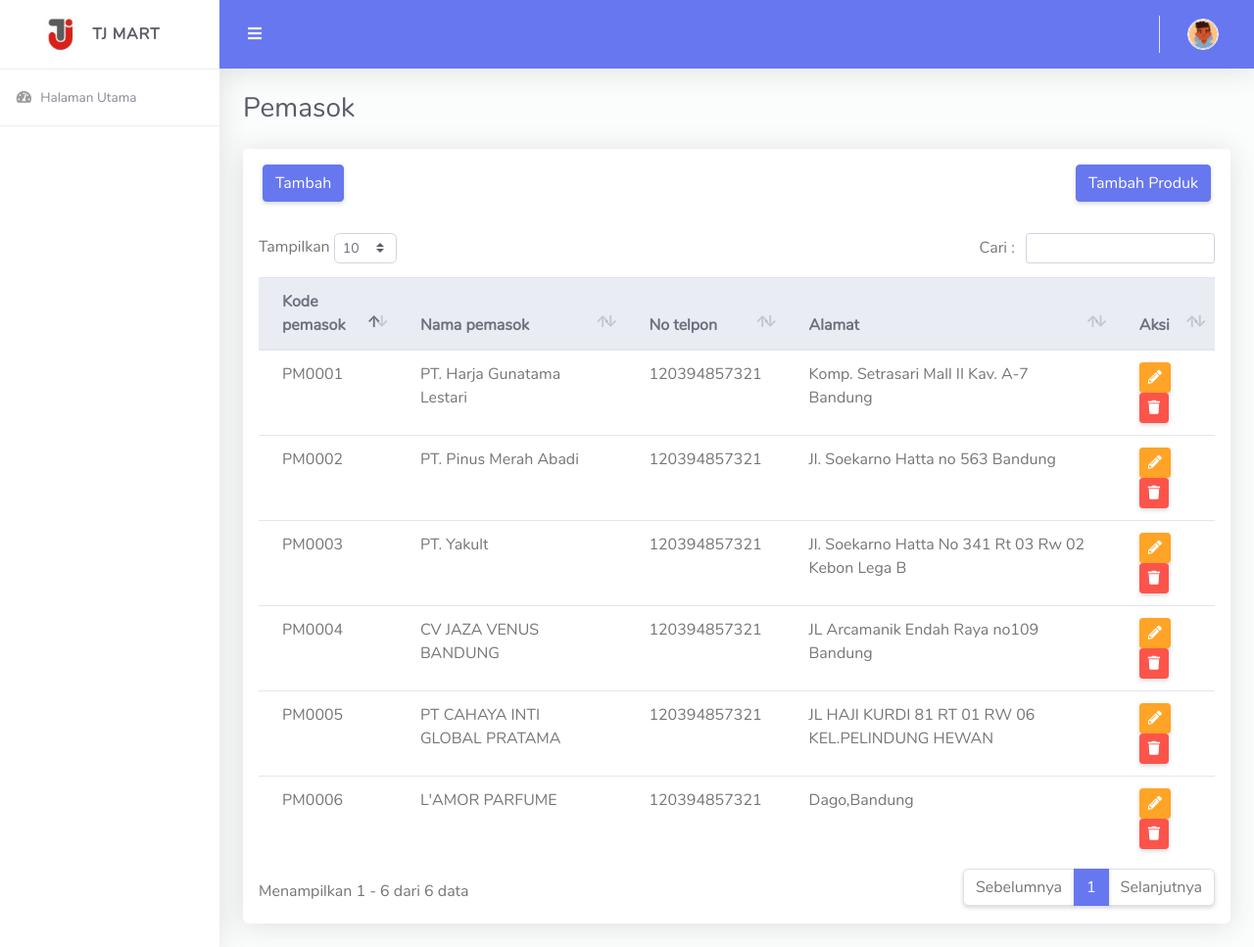
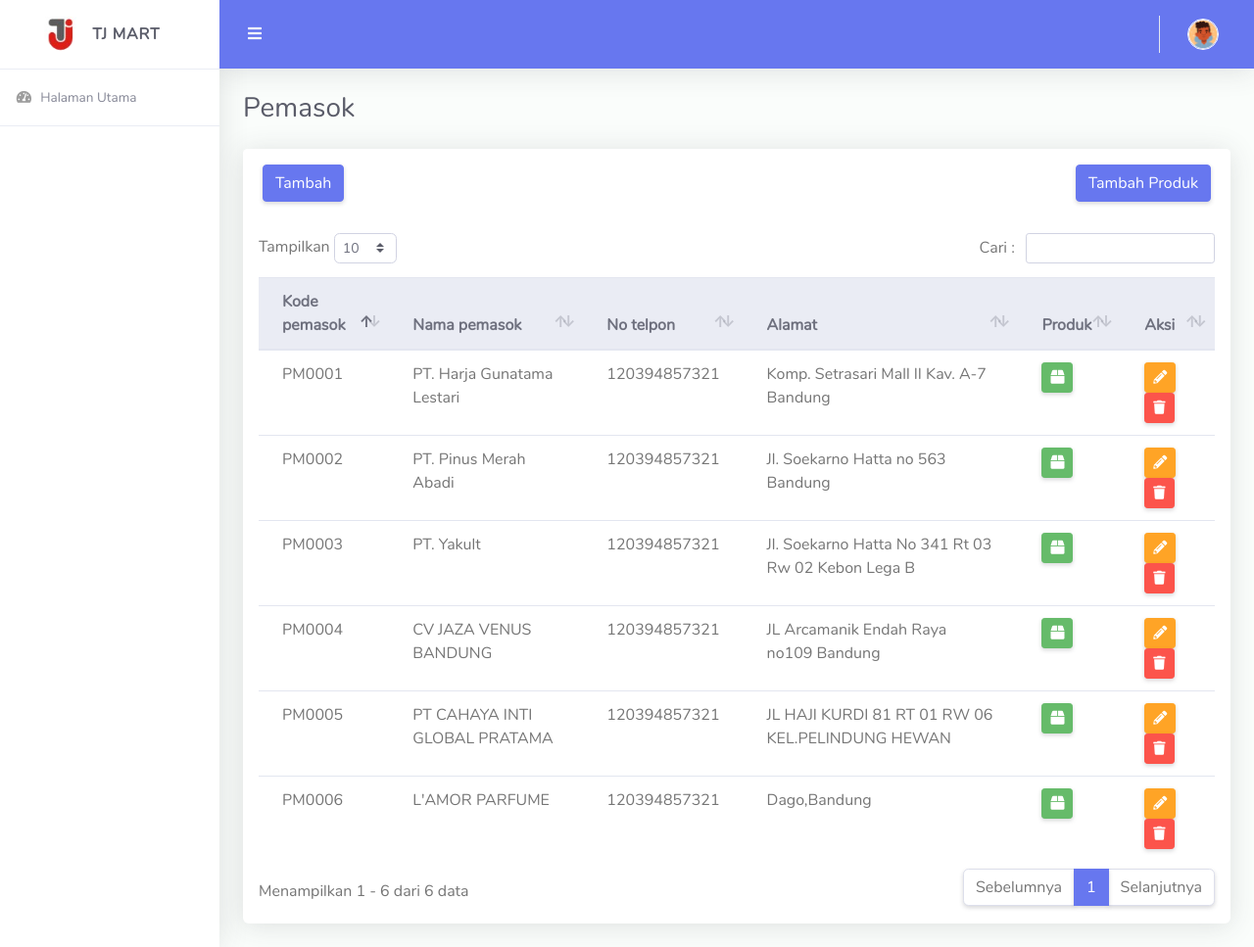
Before and after one commit to Rifa2906/Tj_mart, a CodeIgniter app: page /Tj_mart/index.php/pemasok/index in a window 1280 px wide. Shown: the whole page at 98% size. Run offline with CodeIgniter, Linux system fonts and the light colour scheme; data comes from the database, SQL or seed files in the repository.

Commit message:
commit terbaru

```diff
--- a/application/controllers/Autentikasi.php
+++ b/application/controllers/Autentikasi.php
@@ -65,8 +65,4 @@ class Autentikasi extends CI_Controller
         $this->session->unset_userdata('nama');
         redirect('Autentikasi');
     }
-
-    public function sendEmail()
-    {
-    }
 }
--- a/application/controllers/Pemasok.php
+++ b/application/controllers/Pemasok.php
@@ -119,4 +119,13 @@ class Pemasok extends CI_Controller
         $this->db->where('id_pemasok', $id_pemasok);
         $this->db->delete('tb_pemasok');
     }
+
+    public function tampil_produk()
+    {
+        $id_pemasok = $this->input->post('id_pemasok');
+        $produk = $this->db->query("SELECT * FROM tb_produk WHERE id_pemasok = $id_pemasok")->result_array();
+
+
+        echo json_encode($produk);
+    }
 }
--- a/application/views/Pemasok/index.php
+++ b/application/views/Pemasok/index.php
@@ -22,6 +22,7 @@
                                   <th>Nama pemasok</th>
                                   <th>No telpon</th>
                                   <th>Alamat</th>
+                                  <th>Produk</th>
                                   <th>Aksi</th>
                               </tr>
                           </thead>
@@ -34,19 +35,19 @@
                                       <td><?= $value['no_telpon']; ?></td>
                                       <td><?= $value['alamat']; ?></td>
                                       <td>
-                                          <!-- <a data-toggle="tooltip" data-placement="top" title="Ubah"> -->
-                                          <button data-toggle="modal" data-target="#Modal_pemasok_edit" id="#exampleModal" onclick="ambil_id(<?= $value['id_pemasok'] ?>)" class="btn btn-warning btn-sm">
+
+                                          <button data-toggle="modal" data-target="#Modal_produk" id="#exampleModal" onclick="tampil_produk(<?= $value['id_pemasok'] ?>)" class="btn btn-success btn-sm"><i data-toggle="tooltip" data-placement="top" title="Produk" class="fas fa-box"></i></button>
+
+                                      </td>
+                                      <td>
+                                          <button data-toggle="tooltip" data-placement="top" title="Ubah" data-toggle="modal" data-target="#Modal_pemasok_edit" id="#exampleModal" onclick="ambil_id(<?= $value['id_pemasok'] ?>)" class="btn btn-warning btn-sm">
                                               <i class="fas fa-pencil-alt"></i>
                                           </button>
-                                          <!-- </a> -->
 
-                                          <!-- <a data-toggle="tooltip" data-placement="top" title="Hapus"> -->
 
-                                          <button class="btn btn-danger btn-sm" onclick="hapus(<?= $value['id_pemasok'] ?>)">
+                                          <button data-toggle="tooltip" data-placement="top" title="Hapus" class="btn btn-danger btn-sm" onclick="hapus(<?= $value['id_pemasok'] ?>)">
                                               <i class="fas fa-trash"></i>
                                           </button>
-
-                                          <!-- </a> -->
                                       </td>
                                   </tr>
 
@@ -63,6 +64,34 @@
 
       </div>
       <!---Container Fluid-->
+
+      <!-- Modal pilih supplier -->
+      <div class="modal fade" id="Modal_produk" tabindex="-1" role="dialog" aria-labelledby="exampleModalLabel" aria-hidden="true">
+          <div class="modal-dialog modal-dialog-scrollable" role="document">
+              <div class="modal-content">
+                  <div class="modal-header bg-primary">
+                      <h5 class="modal-title text-white" id="exampleModalLabel">Produk</h5>
+                      <button type="button" class="close" data-dismiss="modal" aria-label="Close">
+                          <span aria-hidden="true">&times;</span>
+                      </button>
+                  </div>
+                  <div class="modal-body">
+                      <input type="hidden" id="id_peramalan">
+                      <table class="table align-items-center table-flush table-hover" id="dataTable">
+                          <thead>
+                              <tr>
+                                  <th>Produk</th>
+                                  <th>harga</th>
+                              </tr>
+                          </thead>
+                          <tbody id="target">
+
+                          </tbody>
+                      </table>
+                  </div>
+              </div>
+          </div>
+      </div>
 
 
 
@@ -324,4 +353,31 @@
                   }
               })
           }
+
+          function tampil_produk(id_pemasok) {
+              $.ajax({
+                  method: "POST",
+                  url: "<?= base_url('Pemasok/tampil_produk') ?>",
+                  data: {
+                      id_pemasok: id_pemasok,
+                  },
+                  dataType: "json",
+                  success: function(data) {
+
+                      var html = '';
+                      var i;
+                      var produk = data;
+                      for (i = 0; i < produk.length; i++) {
+                          html += '<tr>' +
+                              '<td>' + produk[i].produk + '</td>' +
+                              '<td> Rp. ' + produk[i].harga + '</td>' +
+                              '</tr>';
+                      }
+                      $('#target').html(html);
+
+
+
+                  }
+              })
+          }
       </script>
```
Also changed, not shown: application/views/Permintaan/index.php (+14 -28 lines).
